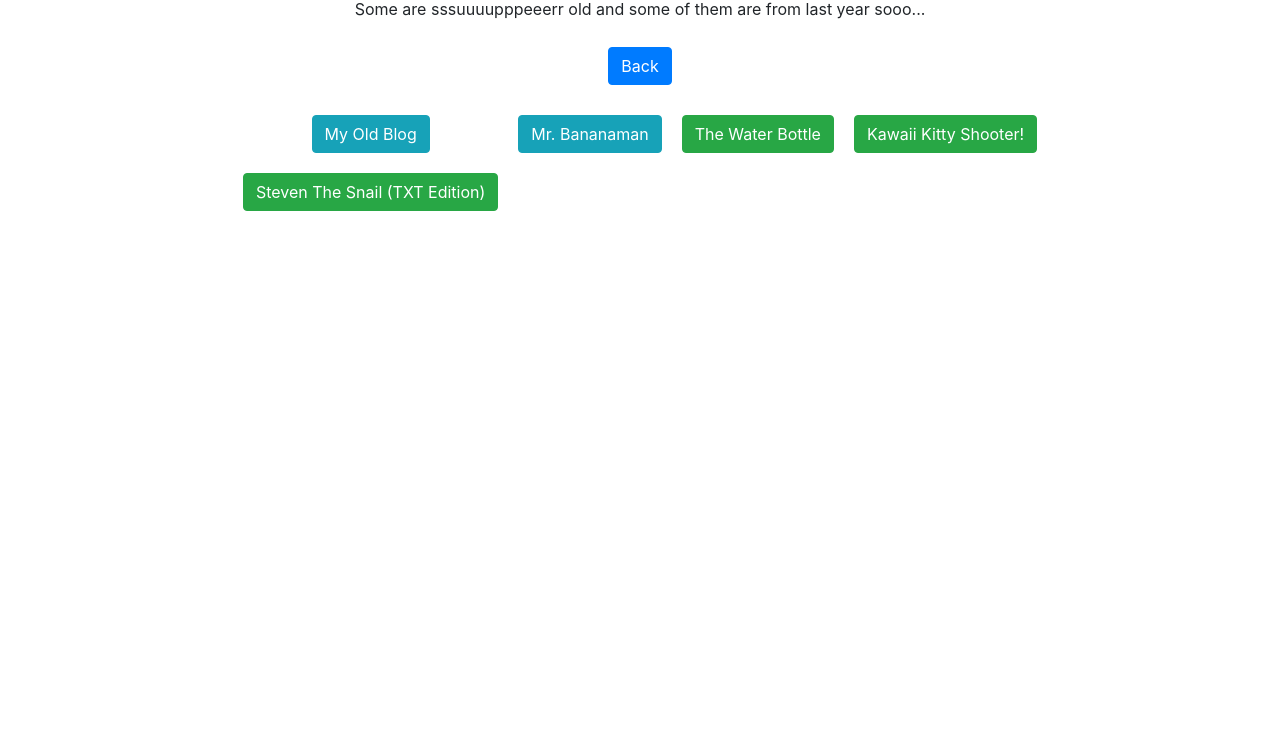
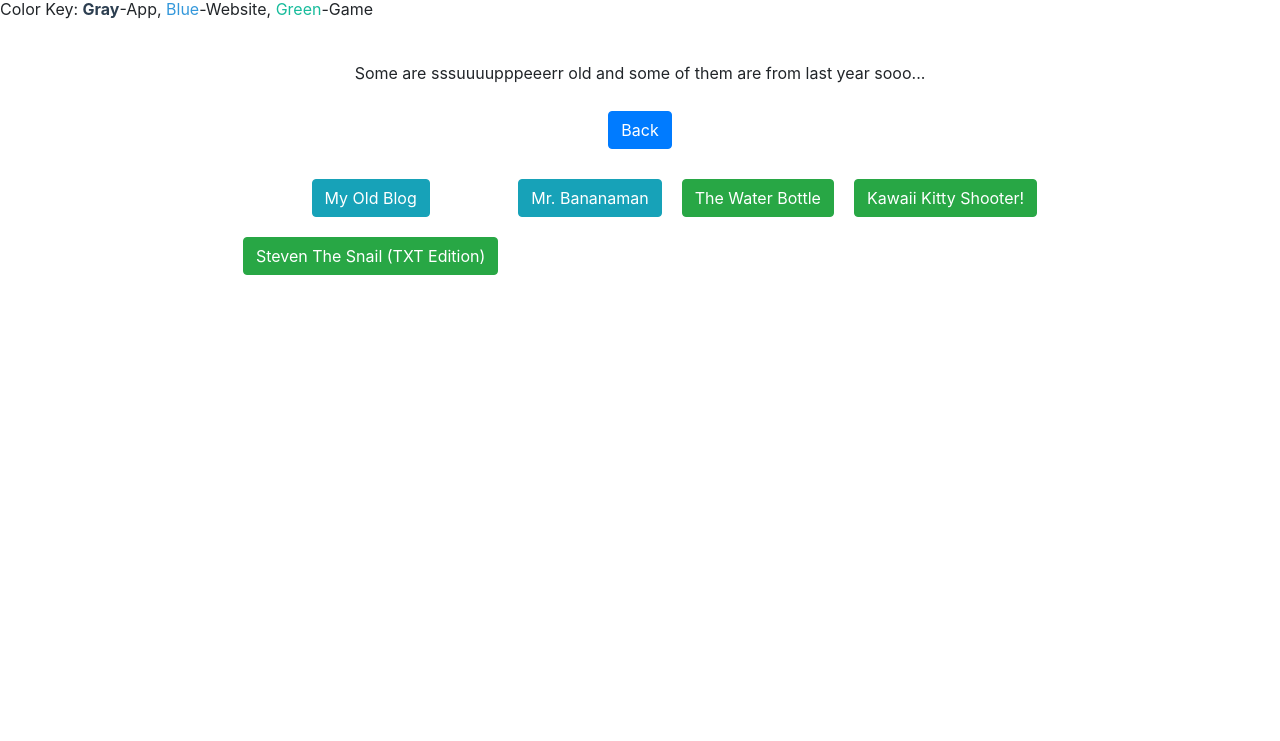
Before and after one commit to Sduong25/Steven-Portfolio, a plain HTML site: page pages/b41718.html in a window 1280 px wide. Shown: the part 59-800 px from the top of the page. Drawn offline with nearby package versions, Linux system fonts and the light colour scheme.

Commit message:
Color-key

```diff
--- a/pages/b41718.html
+++ b/pages/b41718.html
@@ -9,6 +9,8 @@
     </head>
     <body>
         <h1 class="text"><strong>Before 2017-18 School Year</strong></h1>
+        <p>Color Key: <span style="color: #2c3e50;"><strong>Gray</strong></span>-App, <span style="color: #3498db;">Blue</span>-Website, <span style="color: #18bc9c;">Green</span>-Game</p>
+            <br>
         <p class="text">Some are sssuuuupppeeerr old and some of them are from last year sooo...</p>
         <div class="midottxt div"><a href="../index.html" class="btn btn-primary midottxt btn-xs" target="_self">Back</a></div>
 
```
